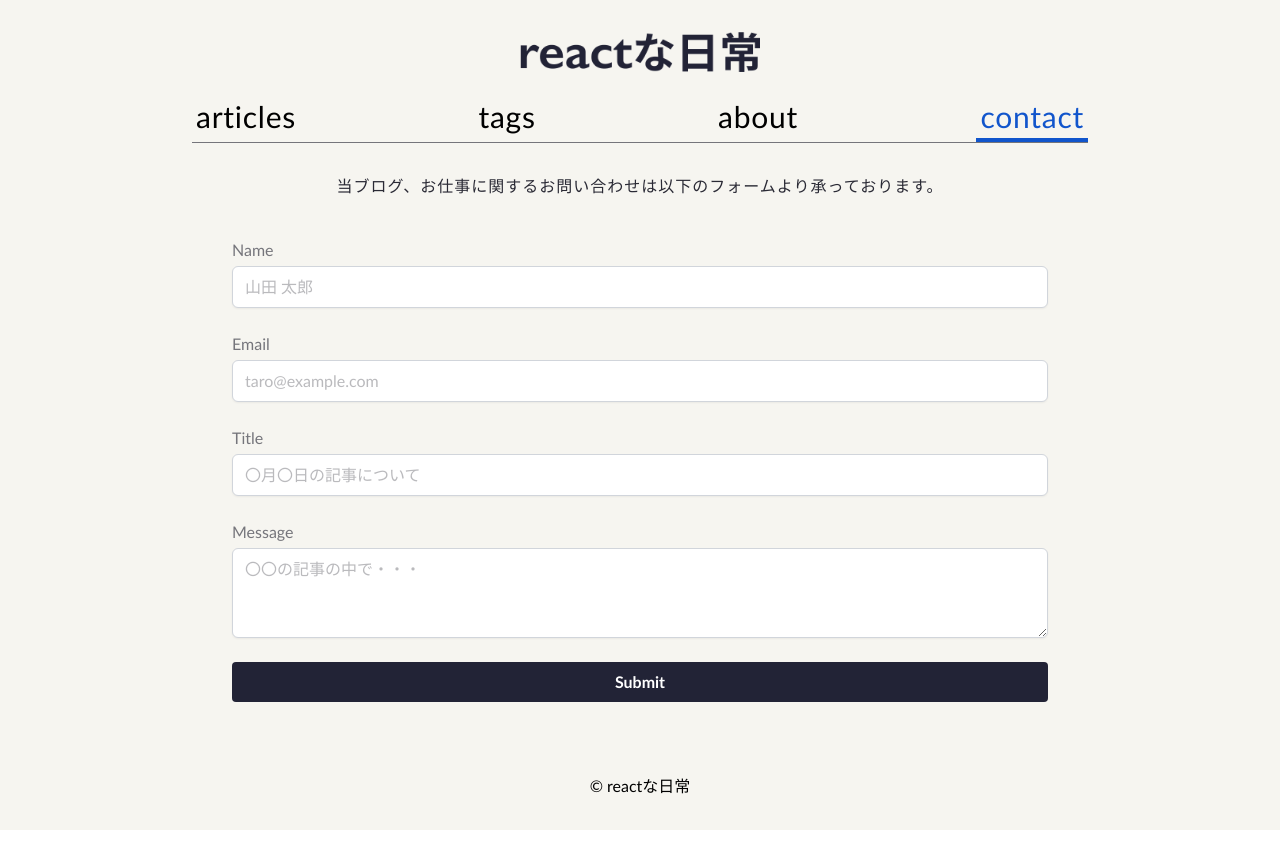
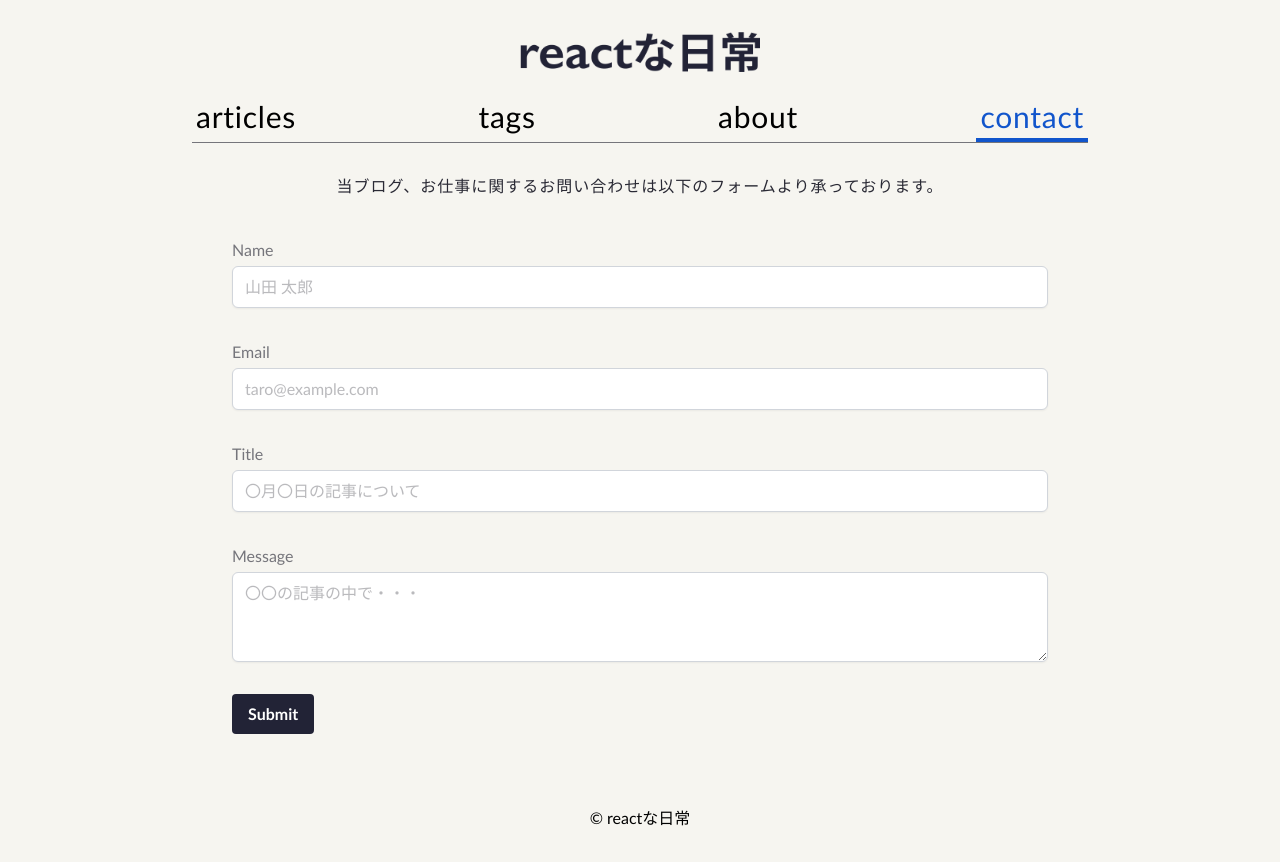
Before and after one commit to fo-ji/reactive-everyday, a Next.js app: page /contact in a window 1280 px wide. Before the commit the page ends 830 px from the top, so only its background shows below. Built offline with nearby package versions, Linux system fonts and the light colour scheme.

Commit message:
implement form validation

```diff
--- a/package.json
+++ b/package.json
@@ -9,9 +9,12 @@
     "lint": "next lint"
   },
   "dependencies": {
+    "@hookform/resolvers": "^2.9.10",
     "next": "12.3.1",
     "react": "18.2.0",
-    "react-dom": "18.2.0"
+    "react-dom": "18.2.0",
+    "react-hook-form": "^7.38.0",
+    "yup": "^0.32.11"
   },
   "devDependencies": {
     "@notionhq/client": "1.0.4",
--- a/src/features/contact/components/CreateContact.tsx
+++ b/src/features/contact/components/CreateContact.tsx
@@ -1,44 +1,108 @@
-export const CreateContact = () => {
+import { yupResolver } from '@hookform/resolvers/yup'
+import { SyntheticEvent } from 'react'
+import type { SubmitHandler } from 'react-hook-form'
+import { useForm } from 'react-hook-form'
+import type { InferType } from 'yup'
+import * as yup from 'yup'
+
+const regFormSchema = yup.object({
+  name: yup.string().max(50, '50文字以内に入力してください').required('必須項目です'),
+  title: yup.string().max(100, '100文字以内に入力してください'),
+  email: yup.string().email('メールアドレスの形式で入力してください').required('必須項目です'),
+  message: yup.string().max(1000, '1000文字以内に入力してください').required('必須項目です')
+})
+
+type RegFormSchema = InferType<typeof regFormSchema>
+
+export const CreateContact: React.FC = () => {
+  const {
+    formState: { errors },
+    handleSubmit,
+    register,
+    reset
+  } = useForm<RegFormSchema>({
+    defaultValues: {
+      name: '',
+      title: '',
+      email: '',
+      message: ''
+    },
+    resolver: yupResolver(regFormSchema)
+  })
+
+  const onSubmit: SubmitHandler<RegFormSchema> = (data) => {
+    console.log({ data })
+  }
+
+  const onReset = (e: SyntheticEvent) => {
+    e.stopPropagation()
+    reset()
+  }
+
   return (
-    <div className='flex flex-col gap-6'>
+    <form onSubmit={handleSubmit(onSubmit)}>
+      <div>
         <label className='block'>
           <span className='text-placeholder'>Name</span>
           <input
             type='text'
             className='mt-1 block w-full rounded-md border-gray-300 text-paragraph shadow-sm placeholder:text-placeholder placeholder:text-opacity-50'
             placeholder='山田 太郎'
+            {...register('name')}
           />
         </label>
+        <div role='alert' className='h-8 py-2 text-right text-sm font-semibold text-red-500'>
+          {errors.name?.message}
+        </div>
+      </div>
+      <div>
         <label className='block'>
           <span className='text-placeholder'>Email</span>
           <input
             type='email'
             className='mt-1 block w-full rounded-md border-gray-300 text-paragraph shadow-sm placeholder:text-placeholder placeholder:text-opacity-50'
             placeholder='taro@example.com'
+            {...register('email')}
           />
         </label>
+        <div role='alert' className='h-8 py-2 text-right text-sm font-semibold text-red-500'>
+          {errors.email?.message}
+        </div>
+      </div>
+      <div>
         <label className='block'>
           <span className='text-placeholder'>Title</span>
           <input
             type='text'
             className='mt-1 block w-full rounded-md border-gray-300 text-paragraph shadow-sm placeholder:text-placeholder placeholder:text-opacity-50'
             placeholder='〇月〇日の記事について'
+            {...register('title')}
           />
         </label>
+        <div role='alert' className='h-8 py-2 text-right text-sm font-semibold text-red-500'>
+          {errors.title?.message}
+        </div>
+      </div>
+      <div>
         <label className='block'>
           <span className='text-placeholder'>Message</span>
           <textarea
             className='mt-1 block w-full rounded-md border-gray-300 text-paragraph shadow-sm placeholder:text-placeholder placeholder:text-opacity-50'
             rows={3}
             placeholder='〇〇の記事の中で・・・'
+            {...register('message')}
           ></textarea>
         </label>
+        <div role='alert' className='h-8 py-2 text-right text-sm font-semibold text-red-500'>
+          {errors.message?.message}
+        </div>
+      </div>
       <button
         className='rounded bg-main py-2 px-4 font-bold text-white hover:opacity-75'
-        type='button'
+        type='submit'
       >
         Submit
       </button>
-    </div>
+    </form>
   )
 }
```
Also changed, not shown: 1 other file (tests, documents, lock files or other folders). Lines whose indentation alone changed are shown as unchanged.
